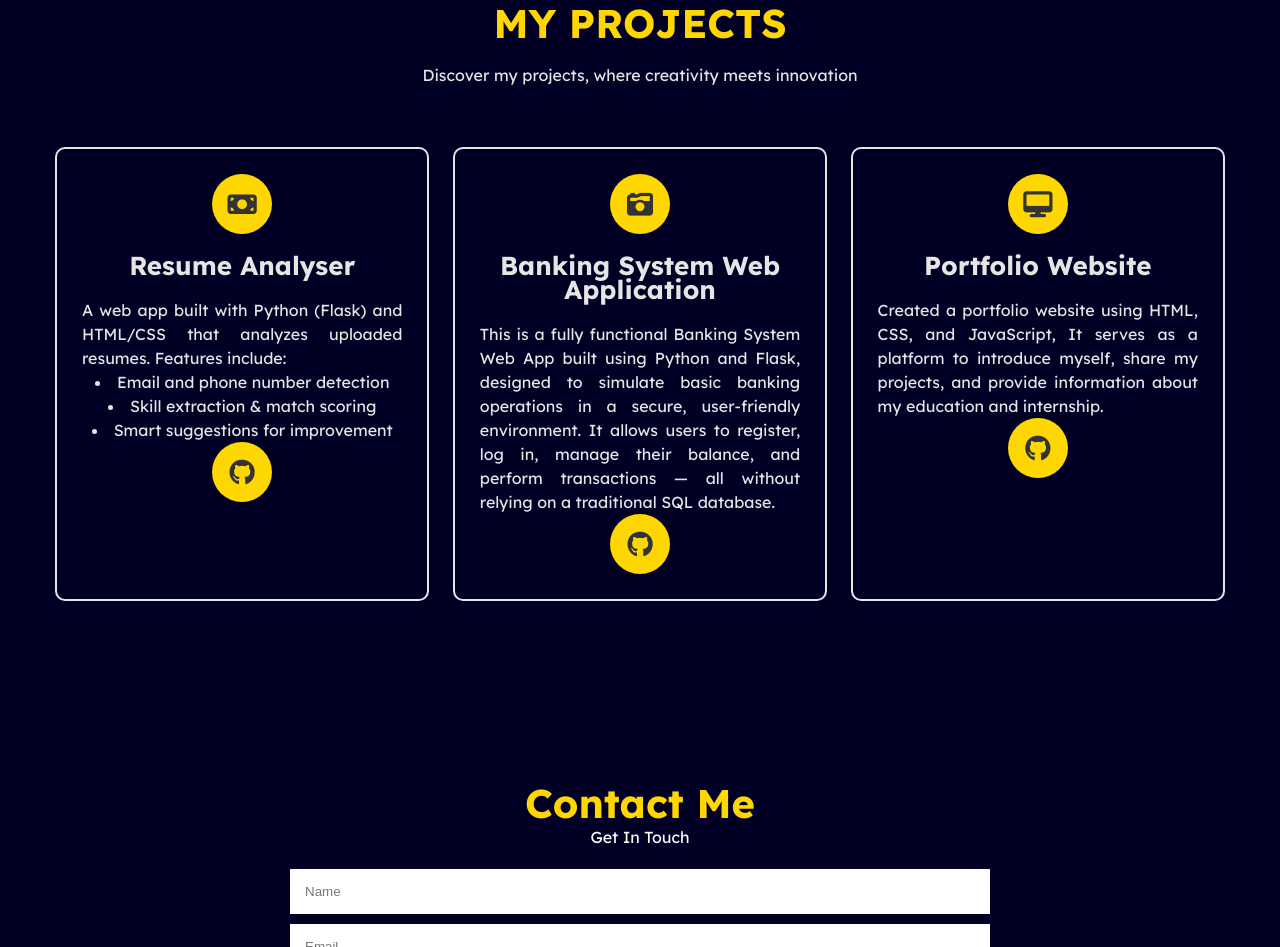
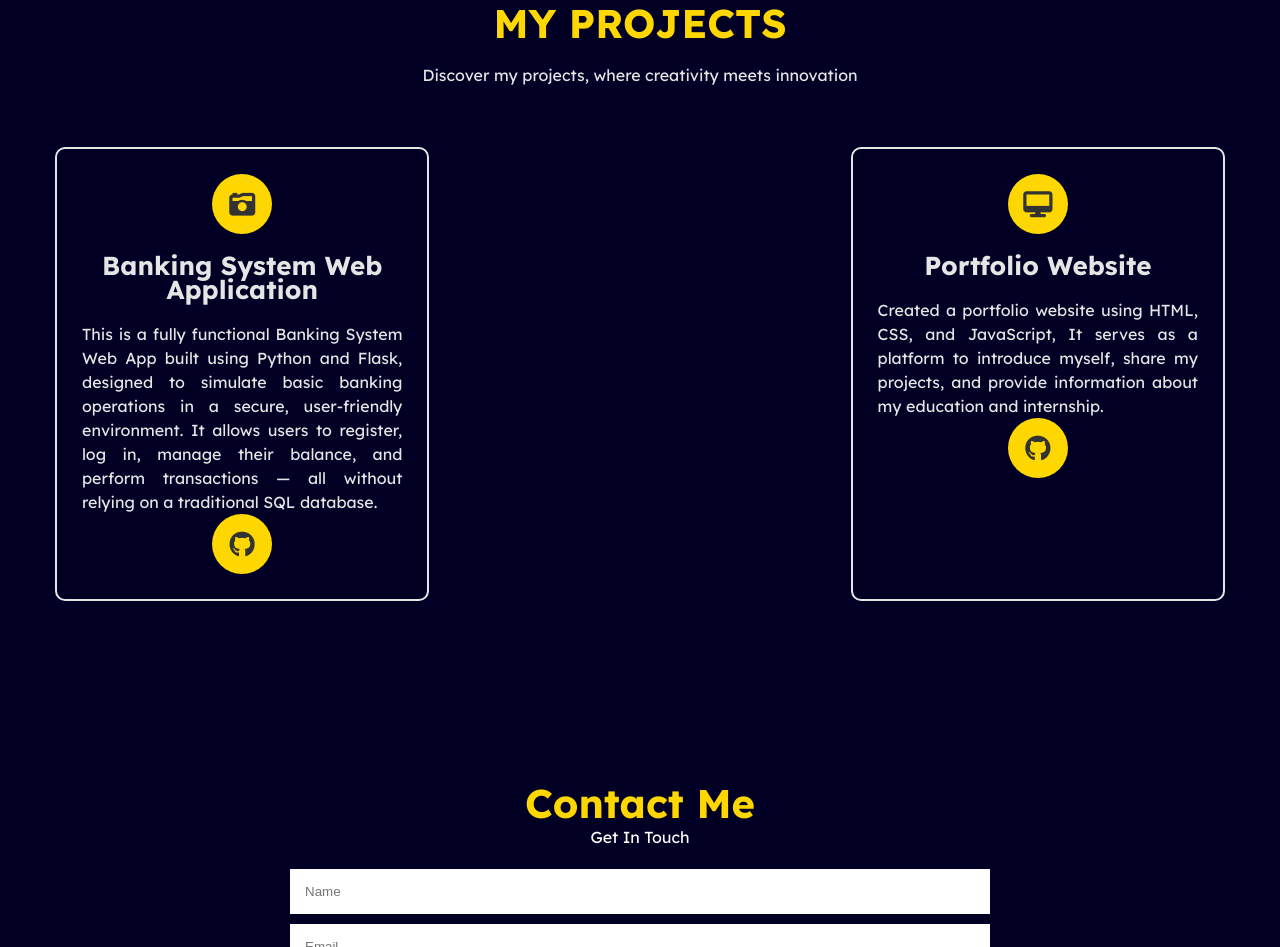
Before and after one commit to ShashankVijay1213/my_portfolio, a plain HTML site: page index.html in a window 1280 px wide. Shown: the part 1682-2629 px from the top of the page. Drawn offline with nearby package versions, Linux system fonts and the light colour scheme.

Commit message:
Update index.html

```diff
--- a/index.html
+++ b/index.html
@@ -206,18 +206,7 @@
             </div>
             <div class="projects">
                 <!-- 1st Project -->
-                <div class="project">
-                    <i class="fa fa-money-bill"></i>
-                    <h4>Resume Analyser</h4>
-                    <p>A web app built with Python (Flask) and HTML/CSS that analyzes uploaded resumes. Features include:
-                            <li>Email and phone number detection</li>
-                            <li>Skill extraction & match scoring</li>
-                            <li>Smart suggestions for improvement</li>
-                    </p>
-                    <div class="links">
-                     <a href="https://github.com/ShashankVijay1213/resume-analyser"><i class="fa-brands fa-github"></i></a>
-                    </div>
-                </div>
+
                  <!-- 2nd Project -->
                 <div class="project">
                     <i class="fa fa-camera-retro"></i>
```
